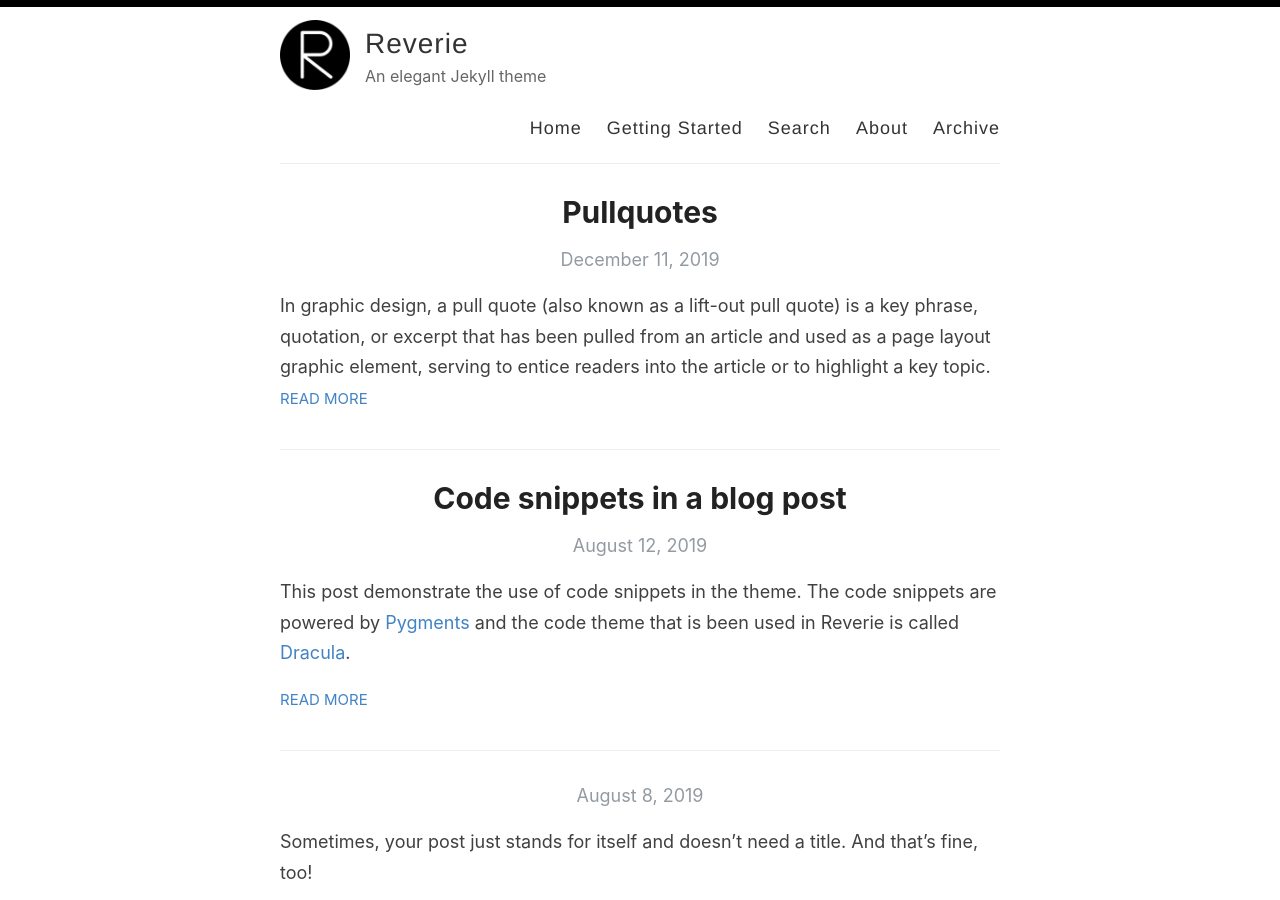
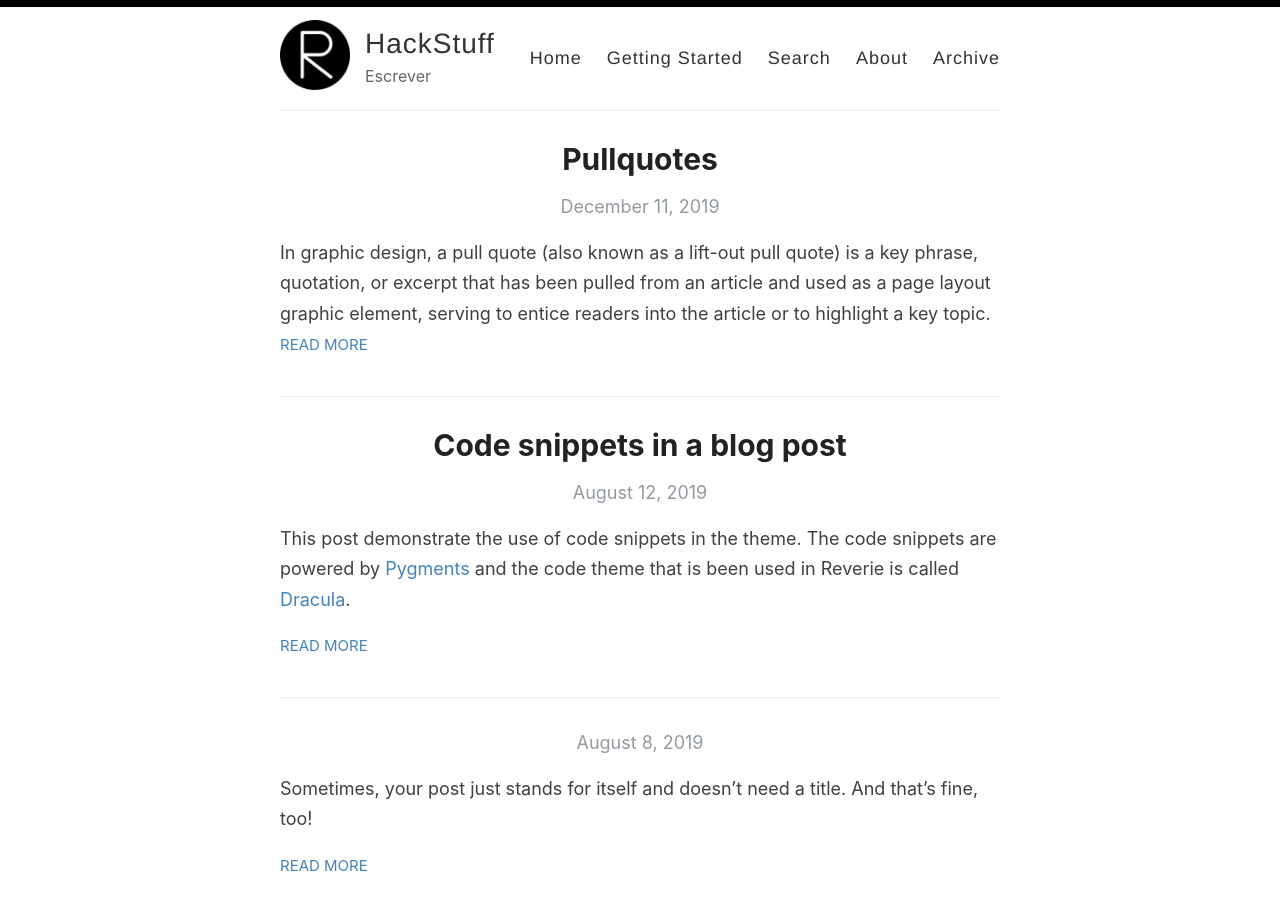
Before and after one commit to JoseAbreu28/JoseAbreu28.github.io, a Jekyll site: the page built from index.html, in a window 1280 px wide and 900 px high. Built offline with Jekyll 4.4.1, drawn with Linux system fonts in a browser that asks for light colours; the list of posts is cut into pages by our own code.

Commit message:
Update _config.yml

```diff
--- a/_config.yml
+++ b/_config.yml
@@ -3,13 +3,13 @@
 #
 
 # Name of your site (displayed in the header)
-name: Reverie
+name: HackStuff
 
 # Name of the author
-author: Amit Merchant
+author: José Abreu
 
 # Short bio or description (displayed in the header)
-description: An elegant Jekyll theme
+description: Escrever
 
 # URL of your avatar or profile pic (you could use your GitHub profile pic)
 avatar: /images/reverie.png
```
